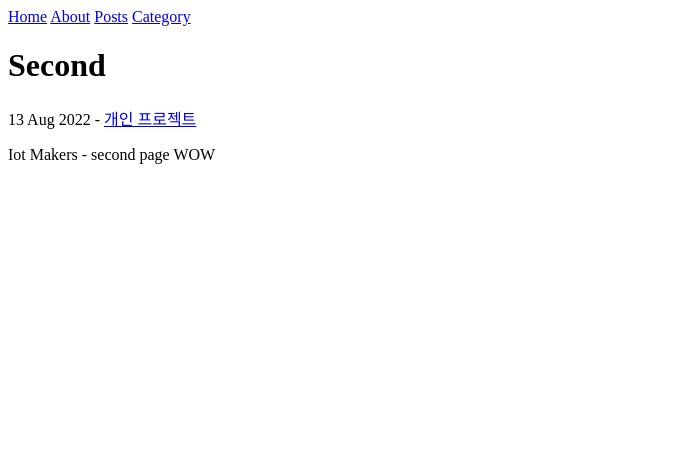
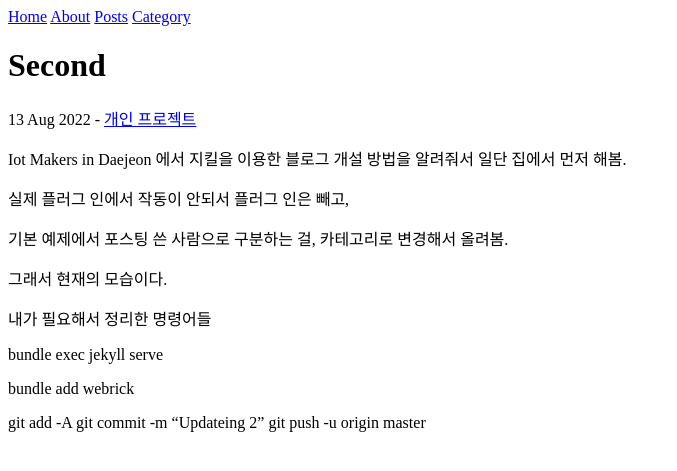
Before and after one commit to imaaan-lab/imaaan-lab.github.io, a Jekyll site: the page built from _posts/2022-08-13-second.md, in a window 1280 px wide. Shown: the top 471 px of the page, without its empty margins (0-677 px from the left). Built offline with Jekyll 4.4.1, drawn with Linux system fonts in a browser that asks for light colours.

Commit message:
Updateing 3

```diff
--- a/_posts/2022-08-13-second.md
+++ b/_posts/2022-08-13-second.md
@@ -2,4 +2,21 @@
 layout: post
 author: nicky
 ---
-Iot Makers - second page WOW
+Iot Makers in Daejeon 에서 지킬을 이용한 블로그 개설 방법을 알려줘서 일단 집에서 먼저 해봄.
+
+실제 플러그 인에서 작동이 안되서 플러그 인은 빼고,
+
+기본 예제에서 포스팅 쓴 사람으로 구분하는 걸, 카테고리로 변경해서 올려봄.
+
+그래서 현재의 모습이다.
+
+
+내가 필요해서 정리한 명령어들
+
+bundle exec jekyll serve
+
+bundle add webrick
+
+git add -A
+git commit -m "Updateing 2"
+git push -u origin master
```
Also changed, not shown: _posts/2022-08-13-first.md (+5 -1 lines).
